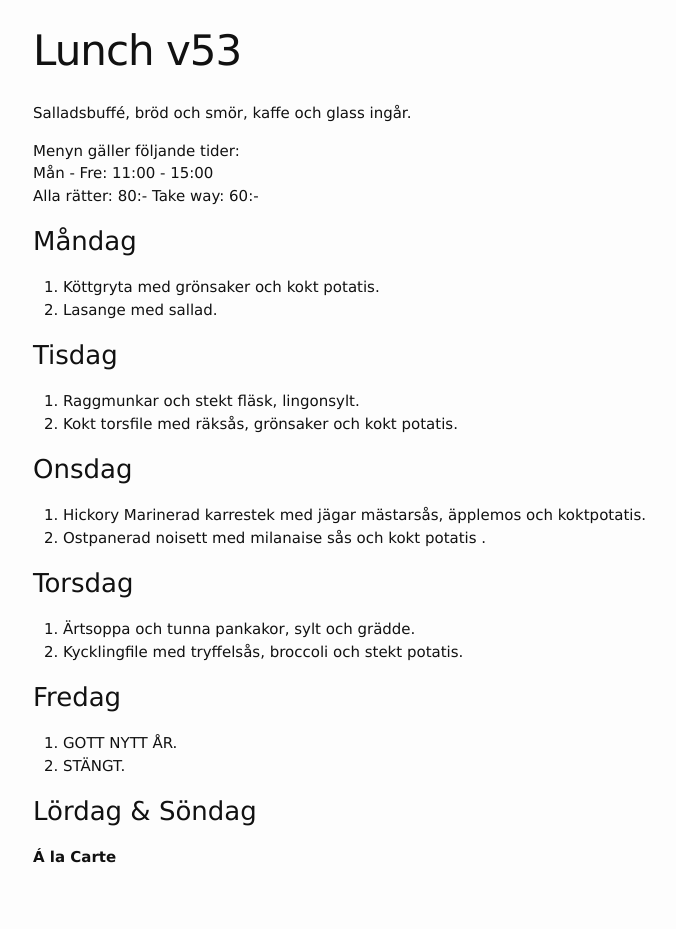
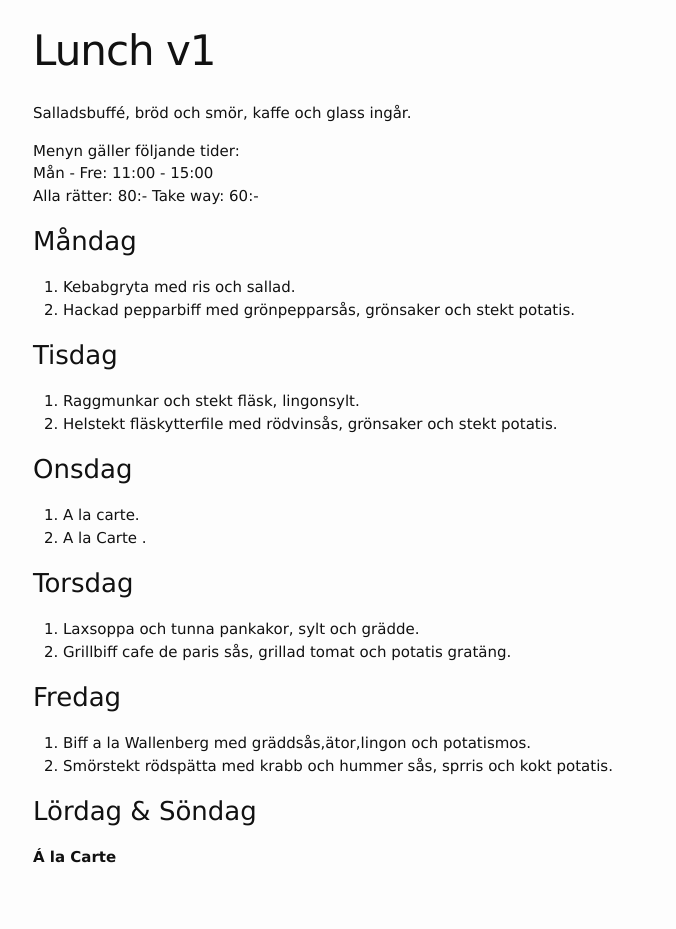
Before and after one commit to FarInn62/farinn62.github.io, a Jekyll site: the page built from lunch.md, in a window 1280 px wide. Shown: the whole page, without its empty margins (237-913 px from the left). Built offline with Jekyll 4.4.1, drawn with Linux system fonts in a browser that asks for light colours.

Commit message:
Update lunch.md

```diff
--- a/lunch.md
+++ b/lunch.md
@@ -1,6 +1,6 @@
 ---
 layout: foodmenu
-title: Lunch v53
+title: Lunch v1
 permalink: /lunch/
 published: true
 ---
@@ -12,29 +12,29 @@ Alla rätter: 80:- Take way: 60:-
 
 ### Måndag
 
-1. Köttgryta med grönsaker och kokt potatis.
-2. Lasange med sallad.
+1. Kebabgryta med ris och sallad.
+2. Hackad pepparbiff med grönpepparsås, grönsaker och stekt potatis.
 
 ### Tisdag
 
 1. Raggmunkar och stekt fläsk, lingonsylt.
-2. Kokt torsfile med räksås, grönsaker och kokt potatis.
+2. Helstekt fläskytterfile med rödvinsås, grönsaker och stekt potatis.
 
 ### Onsdag
 
-1. Hickory Marinerad karrestek med jägar mästarsås, äpplemos och koktpotatis.
-2. Ostpanerad noisett med milanaise sås och kokt potatis .
+1. A la carte.
+2. A la Carte .
 
 ### Torsdag
 
-1. Ärtsoppa och tunna pankakor, sylt och grädde.
-2. Kycklingfile med tryffelsås, broccoli och stekt potatis.
+1. Laxsoppa och tunna pankakor, sylt och grädde.
+2. Grillbiff cafe de paris sås, grillad tomat och potatis gratäng.
 
 
 ### Fredag
 
-1. GOTT NYTT ÅR.
-2. STÄNGT.
+1. Biff a la Wallenberg med gräddsås,ätor,lingon och potatismos.
+2. Smörstekt rödspätta med krabb och hummer sås, sprris och kokt potatis.
 
 
 ### Lördag & Söndag
```
